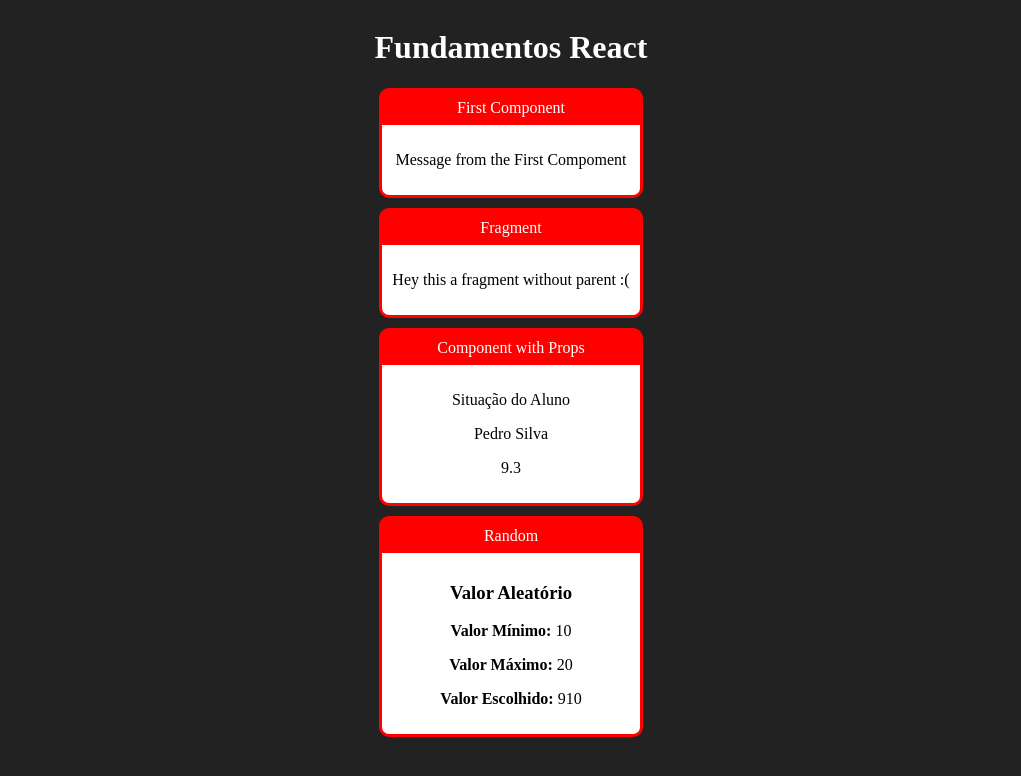
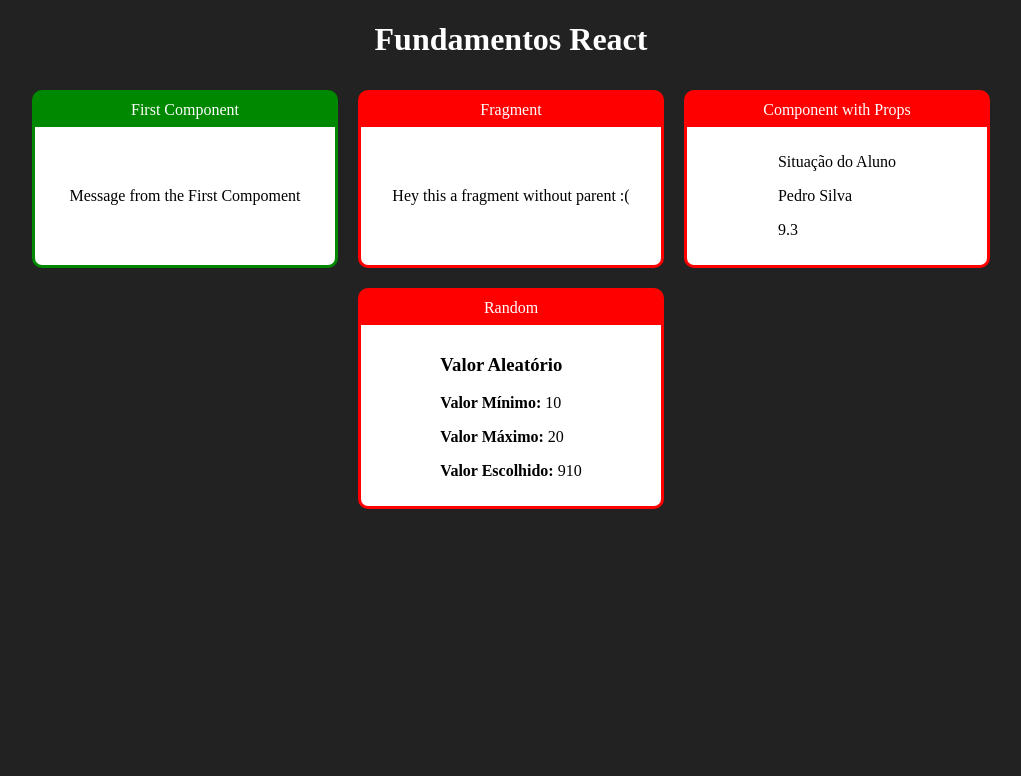
Before and after one commit to joao-souza-flooxai/section2-react-course-ReactFundamentals, a React (Create React App) app in the folder react_fundamentals/: page / in a window 1280 px wide. Shown: the top 776 px of the page, without its empty margins (129-1150 px from the left). Built offline with nearby package versions, Linux system fonts and the light colour scheme.

Commit message:
feat: added custom styles to the cards using props.

```diff
--- /dev/null
+++ b/react_fundamentals/src/App.css
@@ -0,0 +1,7 @@
+.App .Cards{
+
+    display: flex;
+    justify-content: center;
+    flex-wrap: wrap;
+
+}
--- a/react_fundamentals/src/App.jsx
+++ b/react_fundamentals/src/App.jsx
@@ -1,5 +1,5 @@
 import React from "react";
-
+import "./App.css"
 import First from "./components/basic/First";
 import WithProps from  "./components/basic/WithProps";
 import Fragment from "./components/basic/Fragment";
@@ -10,11 +10,13 @@ export default function App (props) {
 
     return(
 
-        <div id="app">
+        <div className="App">
 
             <h1>Fundamentos React</h1>
 
-            <Card  title="First Component">
+            <div className="Cards">
+
+                <Card  title="First Component" color="#080">
                     <First/>
                 </Card>
 
@@ -34,7 +36,7 @@ export default function App (props) {
                     <Random min="10" max="20"/>
                 </Card>
 
-
+            </div>
         </div>
     );
 }
--- a/react_fundamentals/src/components/layout/Card.css
+++ b/react_fundamentals/src/components/layout/Card.css
@@ -1,9 +1,12 @@
 .Card {
-    background-color: Red;
     border: 3px solid Red;
     border-radius: 10px;
     overflow: hidden;
     margin: 10px;
+    display: flex;
+    flex-direction: column;
+    min-width: 300px;
+    max-width: 300px;
 }
 
 .Card .Title {
@@ -13,8 +16,11 @@
 }
 
 .Card .Content {
+    flex-grow: 1;
     background-color: #fff;
     color: #000;
     padding: 10px;
-    text-align: center;
+    display: flex;
+    justify-content: center;
+    align-items: center;
 }
--- a/react_fundamentals/src/components/layout/Card.jsx
+++ b/react_fundamentals/src/components/layout/Card.jsx
@@ -2,9 +2,16 @@ import React from "react";
 import "./Card.css";
 
 export default function Card(props){
-//class é uma palavra reservada
+
+const style ={
+    //como não é possível usar -, usa-se camelCase
+    backgroundColor: props.color || '#F00',
+    borderColor: props.color || '#F00'
+}
+
     return (
-            <div className="Card">
+        //class é uma palavra reservada por isso usa-se className
+            <div className="Card" style={style}>
                 <div className="Title">{props.title}</div>
                 <div className="Content">
                     {props.children}
--- a/react_fundamentals/src/index.css
+++ b/react_fundamentals/src/index.css
@@ -1,9 +1,7 @@
 body{
     background-color: #222;
     color: #fff;
-    display: flex;
-    flex-direction: column;
-    align-items: center;
+
 }
 
 h1{
```
Lines whose indentation alone changed are shown as unchanged.
